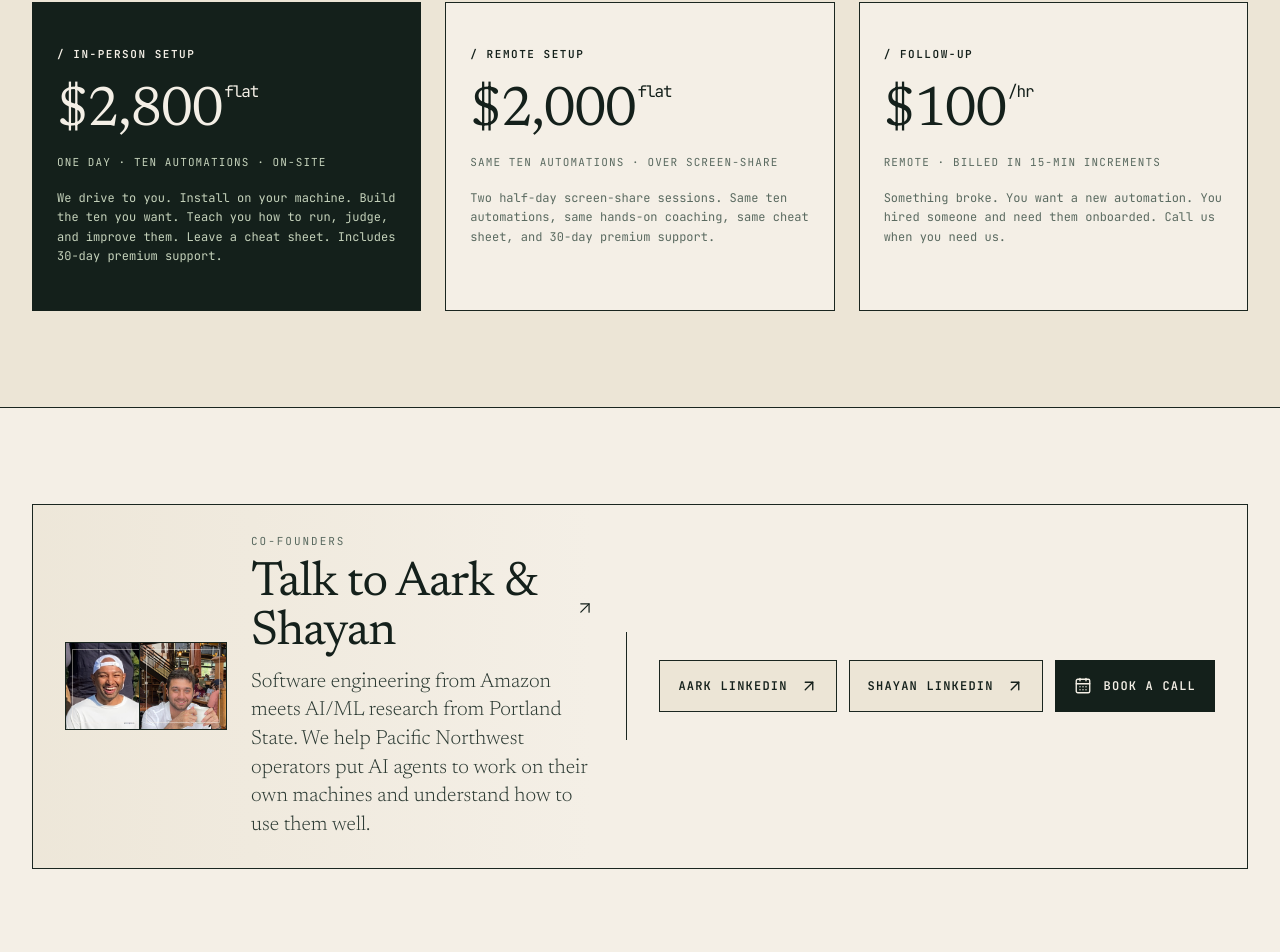
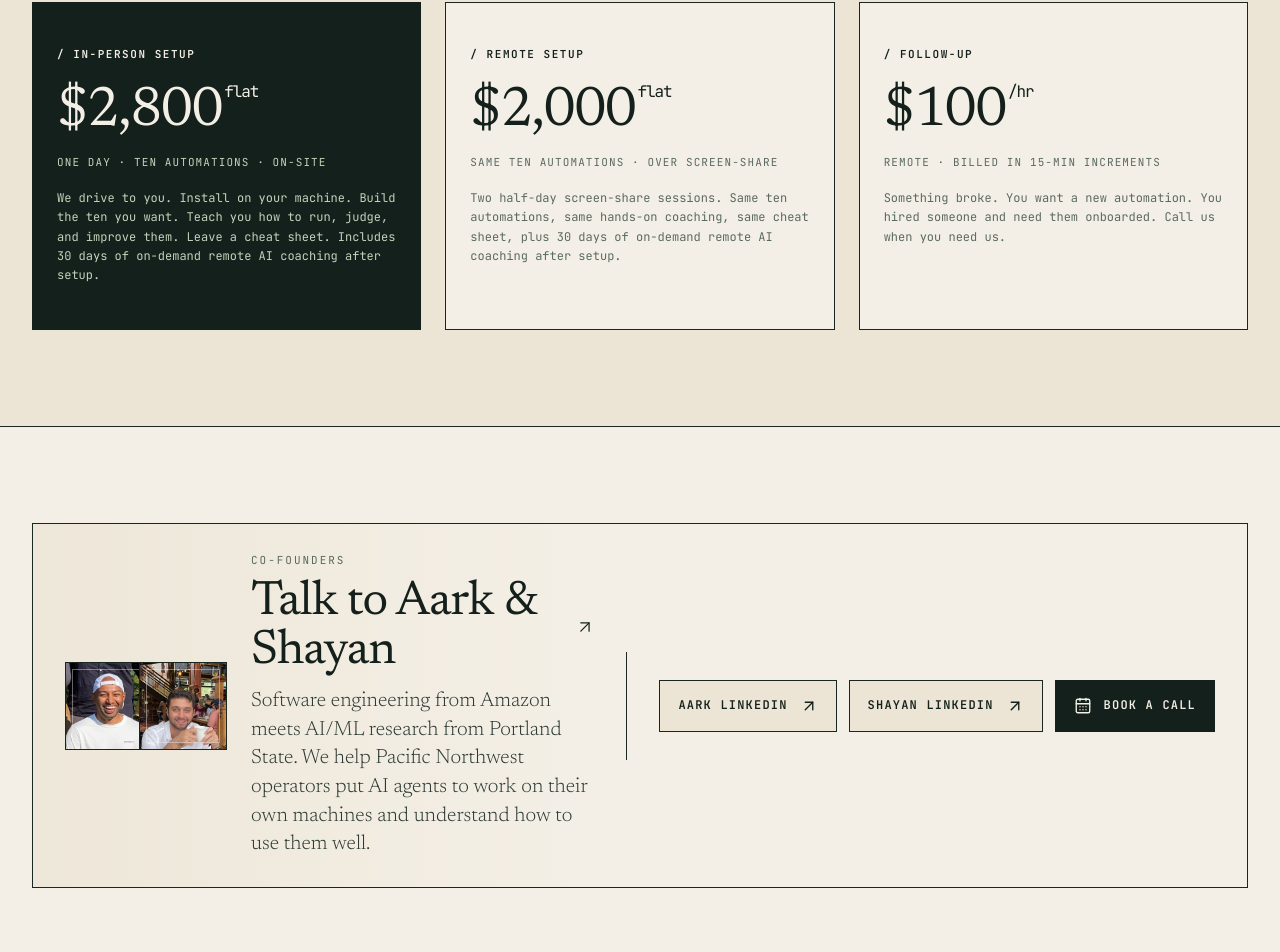
Before and after one commit to itsaark/pacific-ai-tech, a Next.js app: page / in a window 1280 px wide. Shown: the part 5888-6840 px from the top of the page. Built offline with nearby package versions, Linux system fonts and the light colour scheme.

Commit message:
Clarify setup support copy

```diff
--- a/src/app/page.tsx
+++ b/src/app/page.tsx
@@ -92,13 +92,13 @@ const prices = [
     title: "/ in-person setup",
     price: "$2,800",
     unit: "One day · ten automations · on-site",
-    desc: "We drive to you. Install on your machine. Build the ten you want. Teach you how to run, judge, and improve them. Leave a cheat sheet. Includes 30-day premium support.",
+    desc: "We drive to you. Install on your machine. Build the ten you want. Teach you how to run, judge, and improve them. Leave a cheat sheet. Includes 30 days of on-demand remote AI coaching after setup.",
   },
   {
     title: "/ remote setup",
     price: "$2,000",
     unit: "Same ten automations · over screen-share",
-    desc: "Two half-day screen-share sessions. Same ten automations, same hands-on coaching, same cheat sheet, and 30-day premium support.",
+    desc: "Two half-day screen-share sessions. Same ten automations, same hands-on coaching, same cheat sheet, plus 30 days of on-demand remote AI coaching after setup.",
   },
   {
     title: "/ follow-up",
@@ -223,7 +223,7 @@ const jsonLd = {
       serviceType: "On-site AI automation setup and training",
       provider: { "@id": `${siteUrl}/#localbusiness` },
       description:
-        "One-day on-site installation of Claude Cowork or Hermes Agent, ten client-selected automations, hands-on training, a handoff cheat sheet, and 30-day premium support.",
+        "One-day on-site installation of Claude Cowork or Hermes Agent, ten client-selected automations, hands-on training, a handoff cheat sheet, and 30 days of on-demand remote AI coaching after setup.",
     },
     {
       "@type": "Service",
@@ -232,7 +232,7 @@ const jsonLd = {
       serviceType: "Remote AI automation setup and training",
       provider: { "@id": `${siteUrl}/#localbusiness` },
       description:
-        "Two half-day screen-share sessions to install the agent stack, build ten automations, teach the client how to operate and improve them, and provide 30-day premium support.",
+        "Two half-day screen-share sessions to install the agent stack, build ten automations, teach the client how to operate and improve them, and provide 30 days of on-demand remote AI coaching after setup.",
     },
     {
       "@type": "Service",
```
Also changed, not shown: public/llms-full.txt, public/llms.txt.
